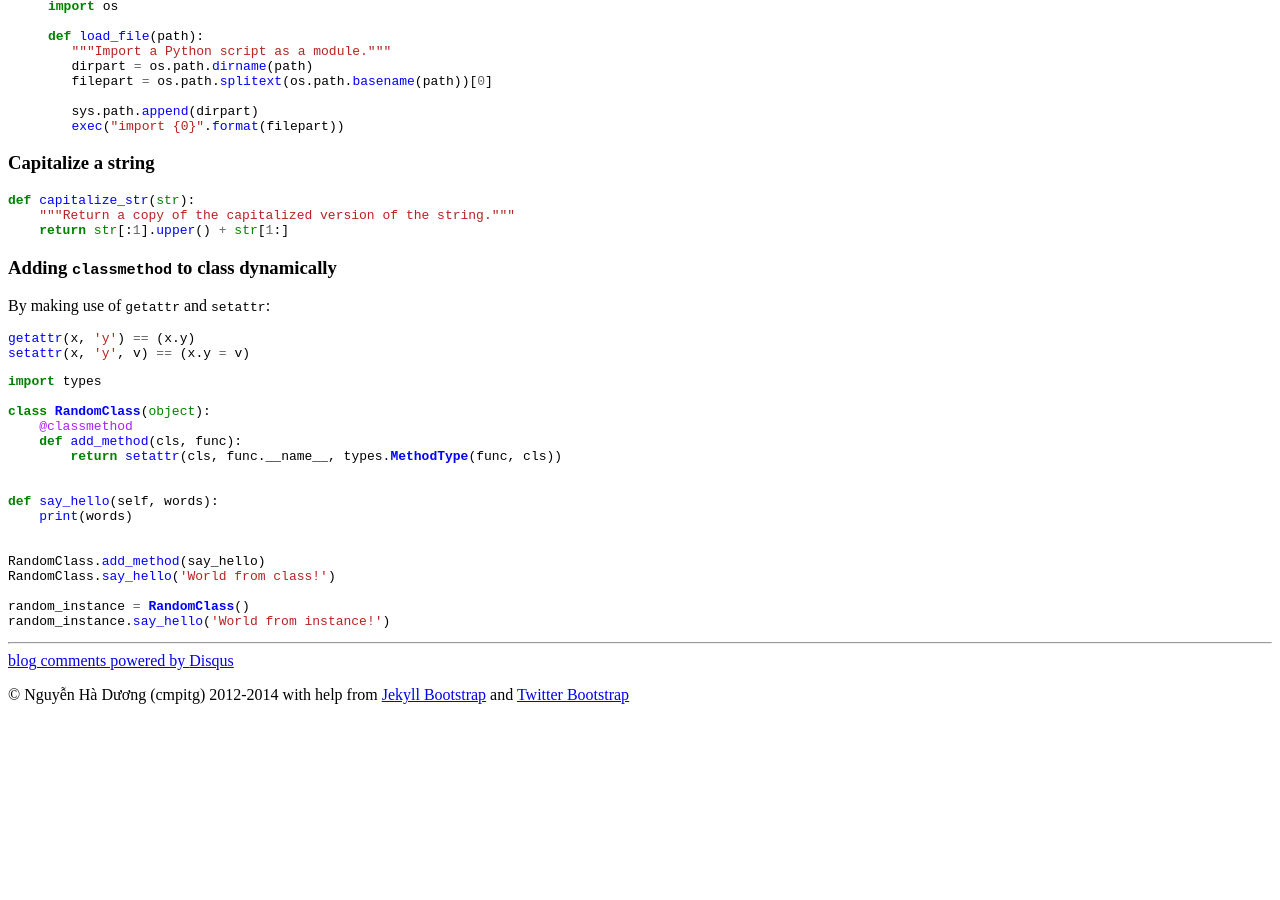
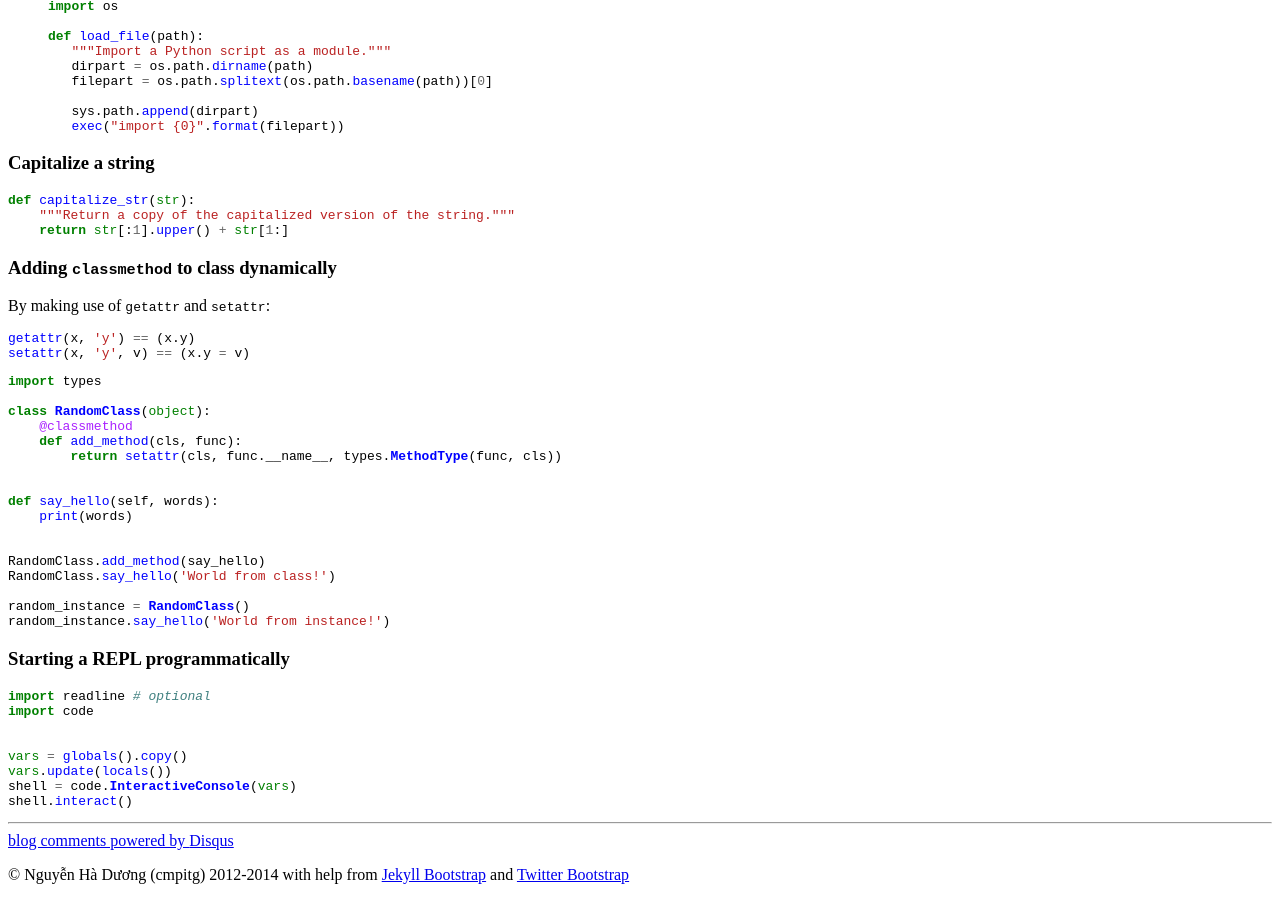
Before and after one commit to cmpitg/cmpitg.github.com, a Jekyll site: the page built from guides/python.md, in a window 1280 px wide and 900 px high, scrolled down 2905 px. Built offline with Jekyll 4.4.1, drawn with Linux system fonts in a browser that asks for light colours; Markdown is read by kramdown in place of the engine named in the settings; a script that is not in the unit is left out; comment, search, counter and statistics services are not loaded; before the commit the page ends 3625 px from its top, so only the background shows below that; some of the changed text lies outside the part shown.

Commit message:
Update Python guide - starting a REPL

````diff
--- a/guides/python.md
+++ b/guides/python.md
@@ -249,3 +249,16 @@ RandomClass.say_hello('World from class!')
 random_instance = RandomClass()
 random_instance.say_hello('World from instance!')
 ```
+
+### Starting a REPL programmatically ###
+
+```python
+import readline # optional
+import code
+
+
+vars = globals().copy()
+vars.update(locals())
+shell = code.InteractiveConsole(vars)
+shell.interact()
+```
````
Also changed, not shown: other parts of guides/python.md (+1 -1 lines), guides/racket.md (+2 -2 lines).
